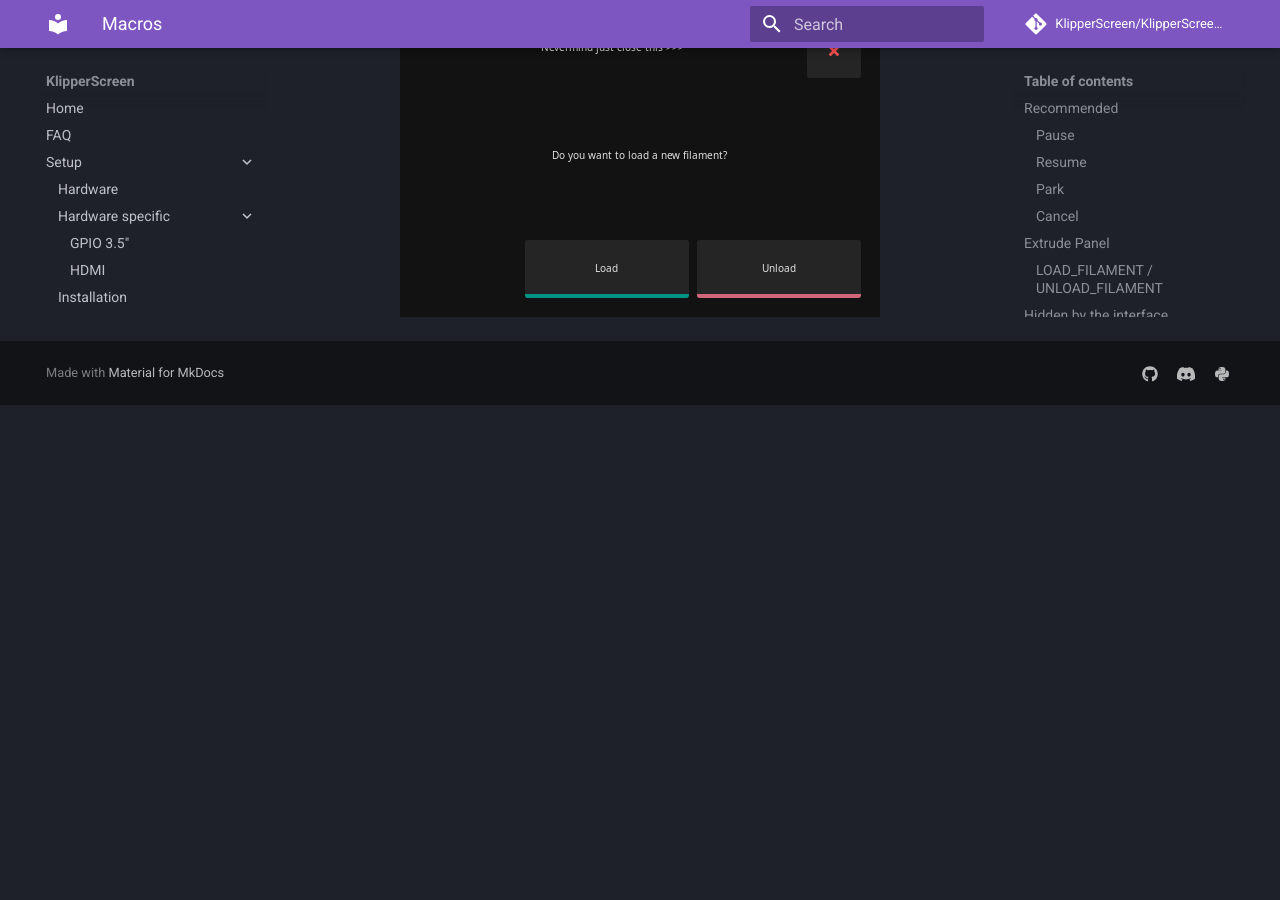
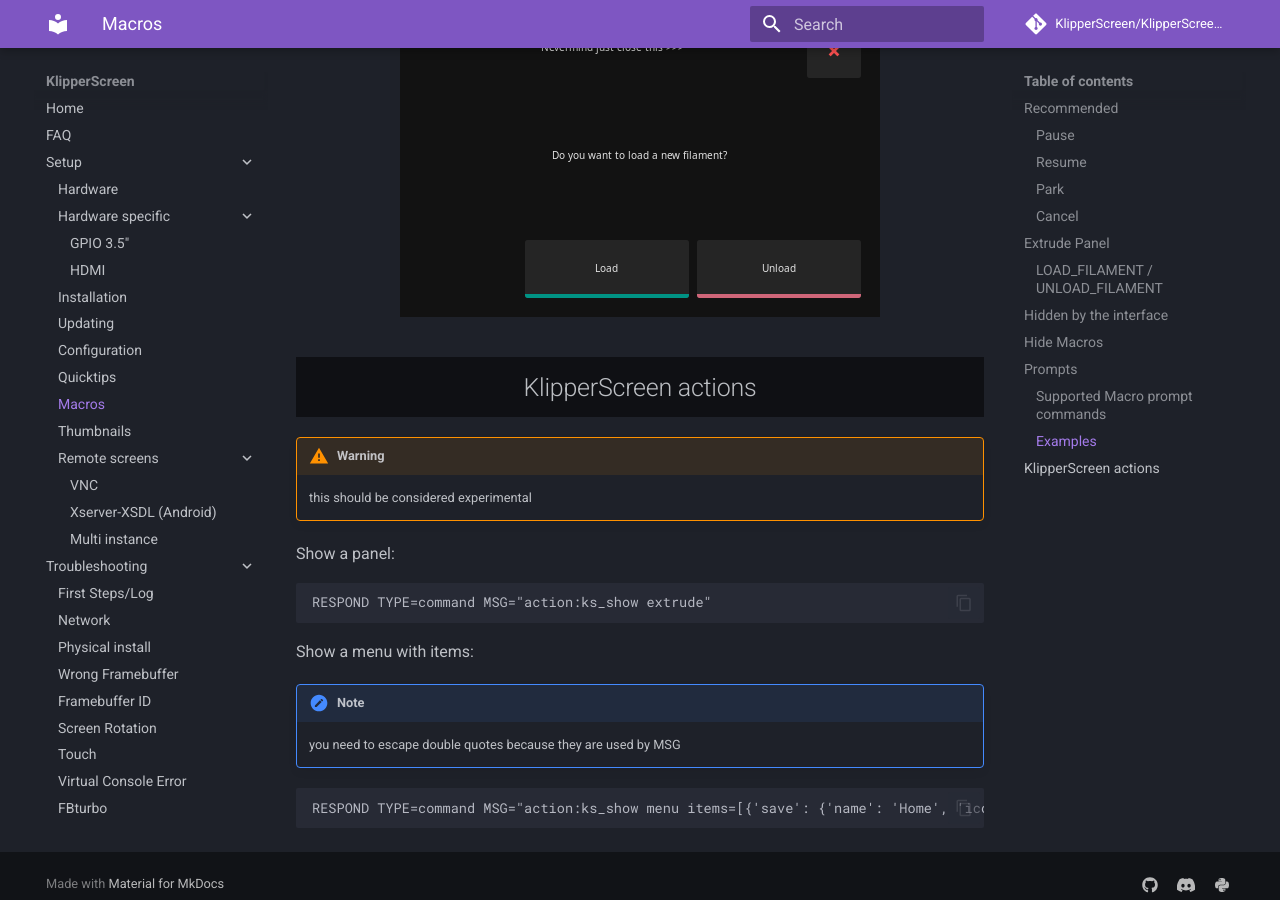
Before and after one commit to Guilouz/KlipperScreen-Flsun-S1, an MkDocs documentation site: the page built from docs/macros.md, in a window 1280 px wide and 900 px high, scrolled down 6709 px. Built offline with MkDocs 1.6.1 and Material for MkDocs 9.7.7, drawn with Linux system fonts in a browser that asks for light colours; comment, search, counter and statistics services are not loaded; before the commit the page ends 7114 px from its top, so only the background shows below that.

Commit message:
feat(ks_actions): ability to show specific panels or custom menus defined in runtime

````diff
--- a/docs/macros.md
+++ b/docs/macros.md
@@ -268,3 +268,22 @@
     RESPOND TYPE=command MSG="action:prompt_show"
 ```
 ![Prompt_2](img/macros/Prompt_2.png)
+
+## KlipperScreen actions
+
+!!! warning
+    this should be considered experimental
+
+Show a panel:
+```
+RESPOND TYPE=command MSG="action:ks_show extrude"
+```
+
+Show a menu with items:
+
+!!! note
+    you need to escape double quotes because they are used by MSG
+
+```
+RESPOND TYPE=command MSG="action:ks_show menu items=[{'save': {'name': 'Home', 'icon': 'home', 'panel': None, 'method': 'printer.gcode.script', 'enable': 'True', 'params': '{\"script\": \"G28\"}', 'style': None, 'confirm': None}}]"
+```
````
Also changed, not shown: screen.py (+12 -29 lines).
